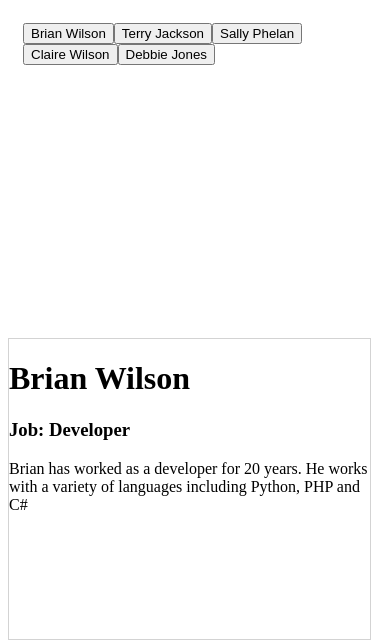
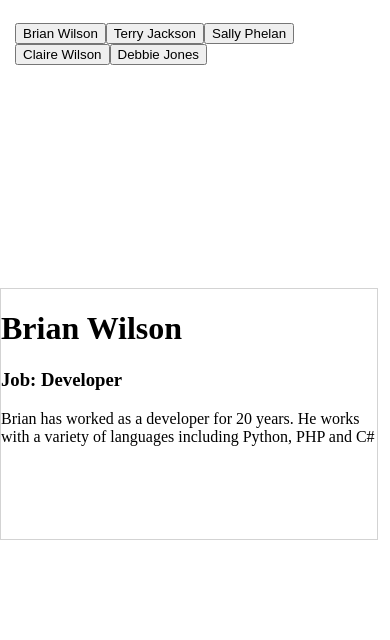
Before and after one commit to Joshb888/fff, a plain HTML site: page index.html in a window 390 px wide. Drawn offline with Linux system fonts and the light colour scheme.

Commit message:
Margins added to body for mobile and desktop sizes.

```diff
--- a/style.css
+++ b/style.css
@@ -1,3 +1,8 @@
+body{
+	margin-left:0px;
+	margin-right:0px;
+}
+
 .container{
 	display:grid;
 	grid-template-columns: 97%;
@@ -6,13 +11,13 @@
 
 .buttons-menu{
 	padding:15px;
-	min-height:300px;
+	min-height:250px;
 }
 
 .display-div{
 	position:relative;
 	overflow: hidden;
-	height: 300px;
+	height: 250px;
 	border: 1px solid lightgrey;
 }
 
@@ -33,6 +38,11 @@ MOBILE FIRST DEVELOPMENT
 
 @media screen and (min-width: 760px){
 
+    body{
+		margin-left:130px;
+		margin-right:130px;
+	}
+
     .container{
 	    display:grid;
 	    grid-template-columns: 25% 75%;
```
